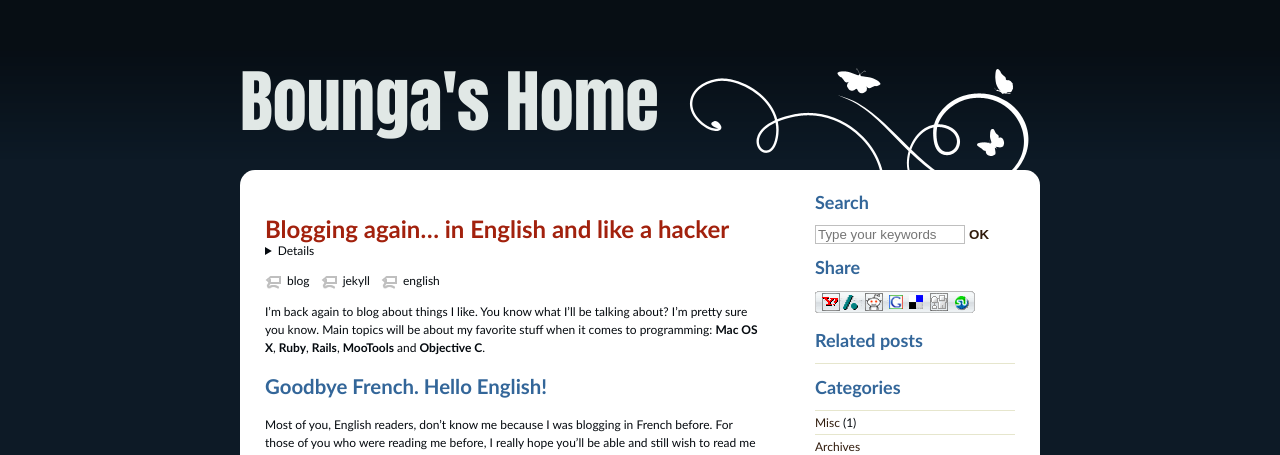
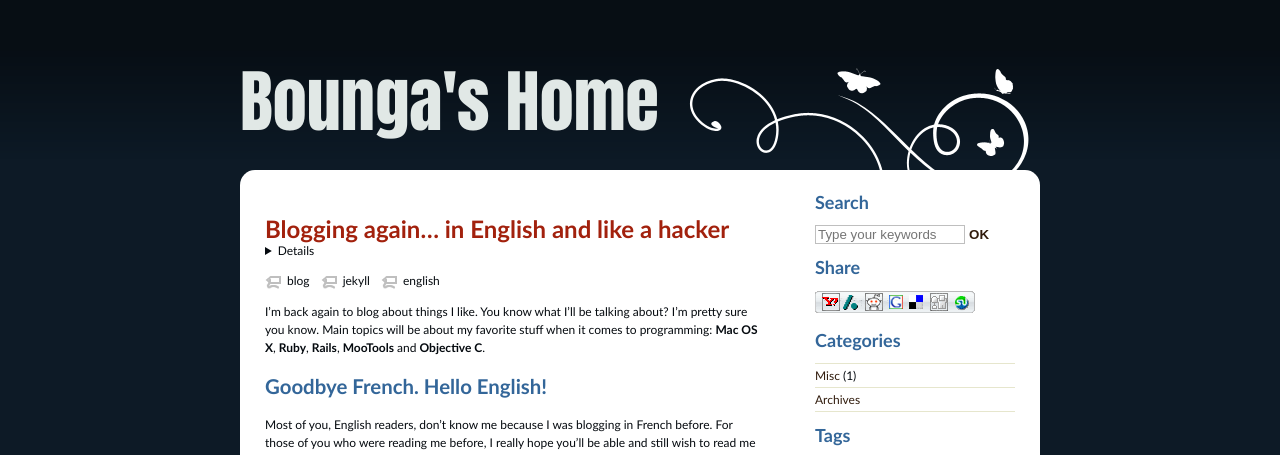
Before and after one commit to Bounga/bounga.org, a Jekyll site: the page built from _posts/2010-12-22-blogging-again-but-in-english.markdown, in a window 1280 px wide and 900 px high, cut to the strip 0-455 px from the top of the window. Built offline with Jekyll 4.4.1, drawn with Linux system fonts in a browser that asks for light colours; comment, search, counter and statistics services are not loaded.

Commit message:
Do not display Related posts section anymore if there's no related posts

```diff
--- a/_layouts/default.html
+++ b/_layouts/default.html
@@ -54,7 +54,7 @@
           <h2>Share</h2>
           <p><img src="/images/mooSocialize/my_socializer.gif" class="socializer" /></p>
 
-          {% if site.related_posts != null %}
+          {% if !site.related_posts.empty? %}
           <h2>Related posts</h2>
           <ul>
             {% for post in site.related_posts limit:5 %}
```
